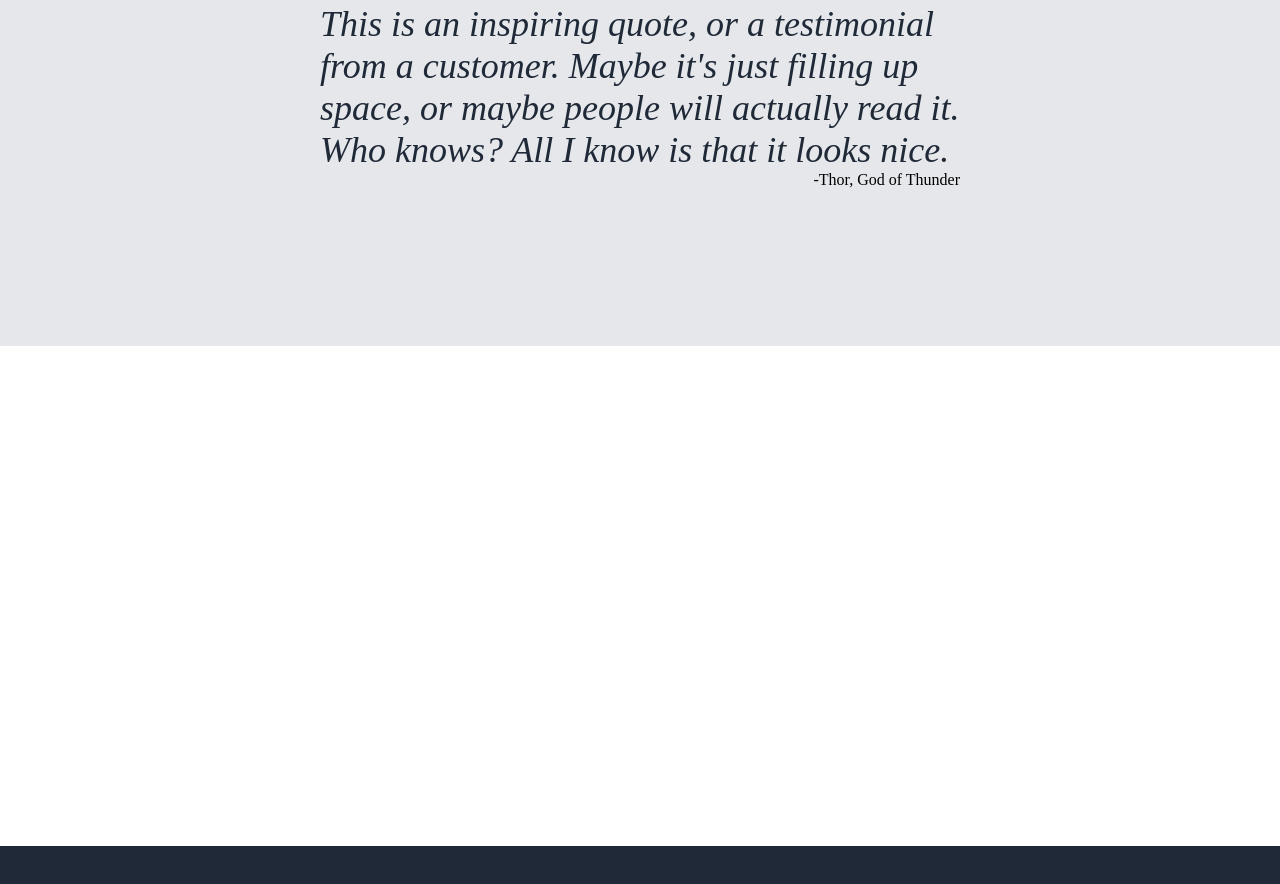
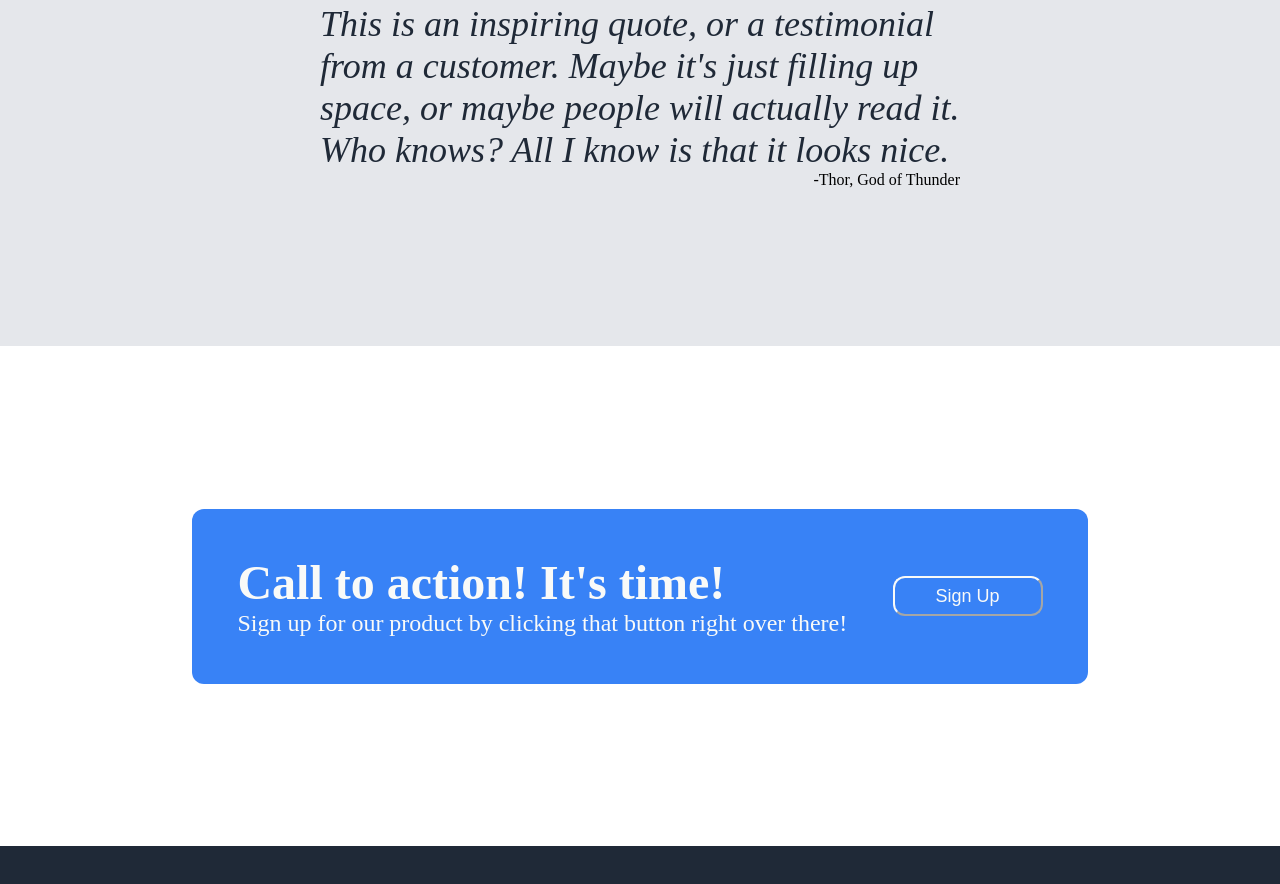
Before and after one commit to Iddly/odin_landing-page, a plain HTML site: page index2.html in a window 1280 px wide. Shown: the part 1204-2088 px from the top of the page. Drawn offline with Linux system fonts and the light colour scheme.

Commit message:
Completed SignUp Box

```diff
--- a/index2.html
+++ b/index2.html
@@ -66,7 +66,15 @@
         </div>
     </div>
     <!-- Sign Up -->
-    <div class="signup"></div>
+    <div class="signup-style-box">
+        <div class="signup-box">
+            <div class="signup-left">
+                <p class="signup-header">Call to action! It's time!</p>
+                <p>Sign up for our product by clicking that button right over there!</p>
+            </div>
+            <button>Sign Up</button>
+        </div>
+    </div>
     <!-- Footer -->
     <div class="footer"></div>
 </body>
--- a/style2.css
+++ b/style2.css
@@ -136,9 +136,44 @@
 }
 
 /* Sign Up Style */
-.signup {
+.signup-style-box {
     width: 100%;
     height: 500px;
+    display: flex;
+    justify-content: center;
+    align-items: center;
+}
+
+.signup-box {
+    width: 70%;
+    height: 35%;
+    background-color: #3882f6;
+    border-radius: 12px;
+    display: flex;
+    justify-content: space-evenly;
+    align-items: center;
+}
+
+.signup-left {
+    font-size: 24px;
+    color: #f9faf8;
+    display: flex;
+    flex-direction: column;
+}
+
+.signup-header {
+    font-size: 48px;
+    font-weight: 800;
+}
+
+.signup-box button {
+    width: 150px;
+    height: 40px;
+    background-color: #3882f6;
+    color: #f9faf8;
+    font-size: 18px;
+    border-radius: 12px;
+    border-color: #f9faf8;
 }
 
 /* Footer Style */
```
